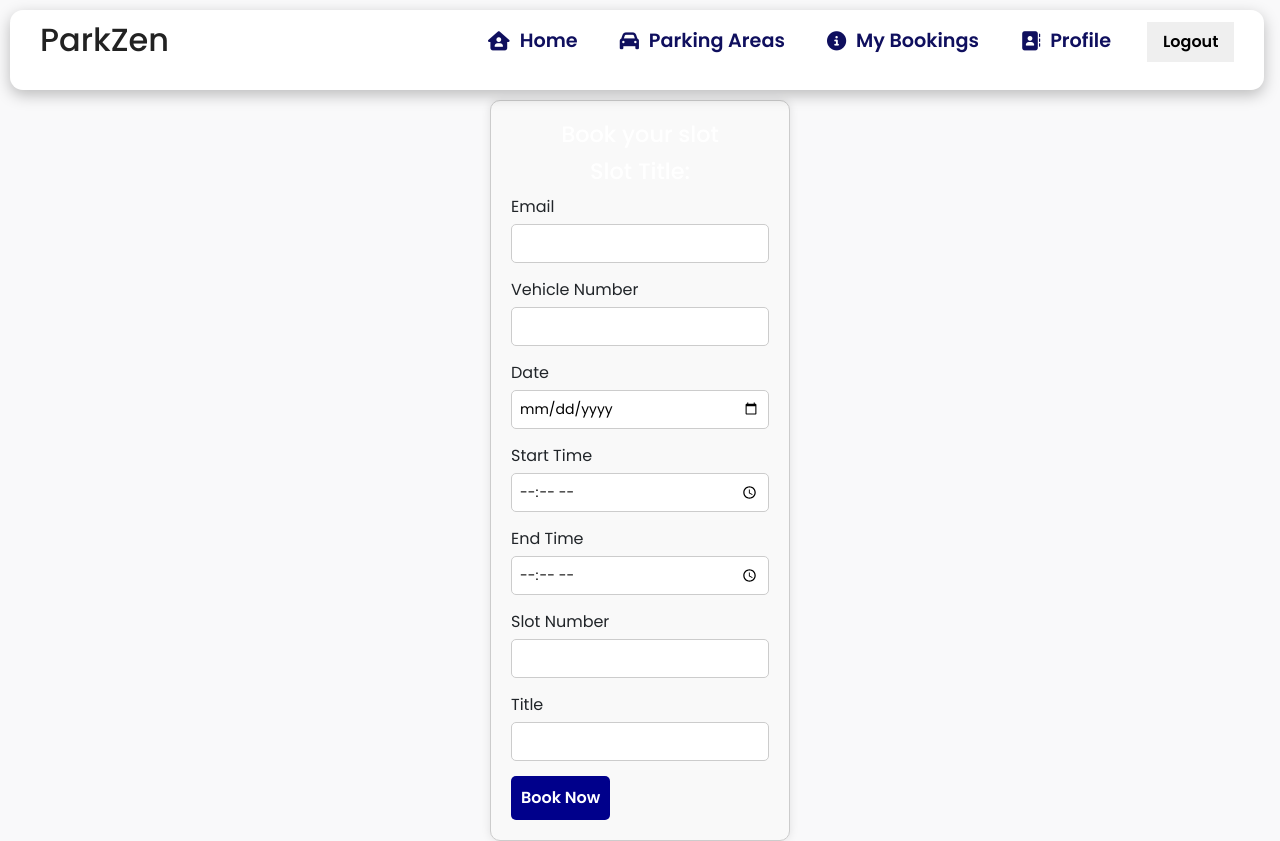
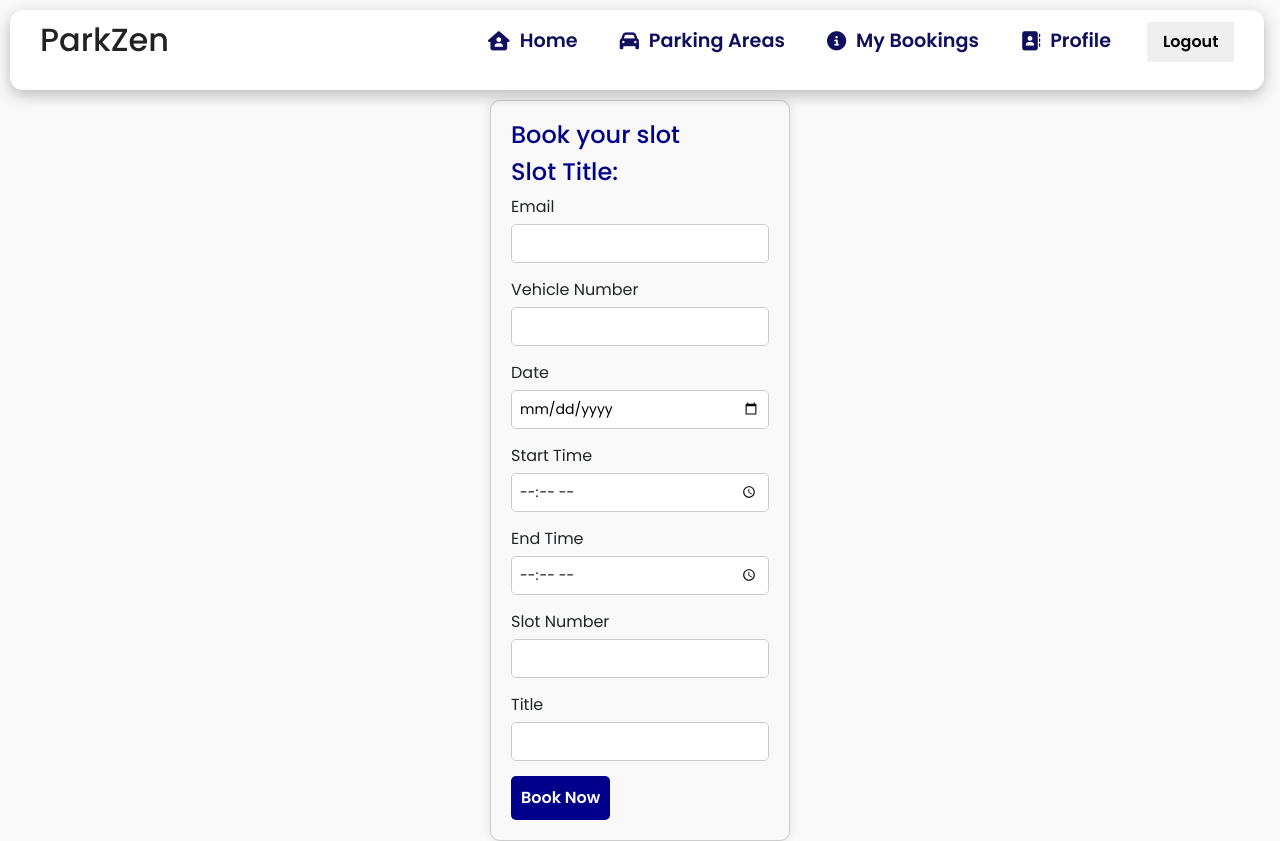
Before and after one commit to sakthi-1918/Parkzen_web, a React (Create React App) app in the folder parkzen/: page /book in a window 1280 px wide. Built offline with nearby package versions, Linux system fonts and the light colour scheme.

Commit message:
css updated

```diff
--- a/parkzen/src/components/Booking.css
+++ b/parkzen/src/components/Booking.css
@@ -61,3 +61,6 @@
 .confirmation-message p {
     margin: 5px 0;
 }
+h4{
+    color:#00008B;
+}
--- a/parkzen/src/components/Booking.js
+++ b/parkzen/src/components/Booking.js
@@ -60,8 +60,8 @@ const Booking = () => {
 
     return (
         <div className="booking-container">
-            <h3>Book your slot</h3>
-            <h3>Slot Title: {slotTitle}</h3>
+            <h4>Book your slot</h4>
+            <h4>Slot Title: {slotTitle}</h4>
             <form onSubmit={handleSubmit}>
                 <div className="form-group">
                     <label>Email</label>
--- a/parkzen/src/components/Profiles.js
+++ b/parkzen/src/components/Profiles.js
@@ -57,7 +57,7 @@ const Profile = ({ email }) => {
                                             <img src="https://img.icons8.com/bubbles/100/000000/user.png" className="img-radius" alt="User-Profile-Image" />
                                         </div>
                                         <h6 className="f-w-600">{user.name}</h6>
-                                        <p>Student/Staff</p>
+                                        <p>Parent</p>
                                         <i className="mdi mdi-square-edit-outline feather icon-edit m-t-10 f-16"></i>
                                     </div>
                                 </div>
```
Also changed, not shown: 1 other file (tests, documents, lock files or other folders).
